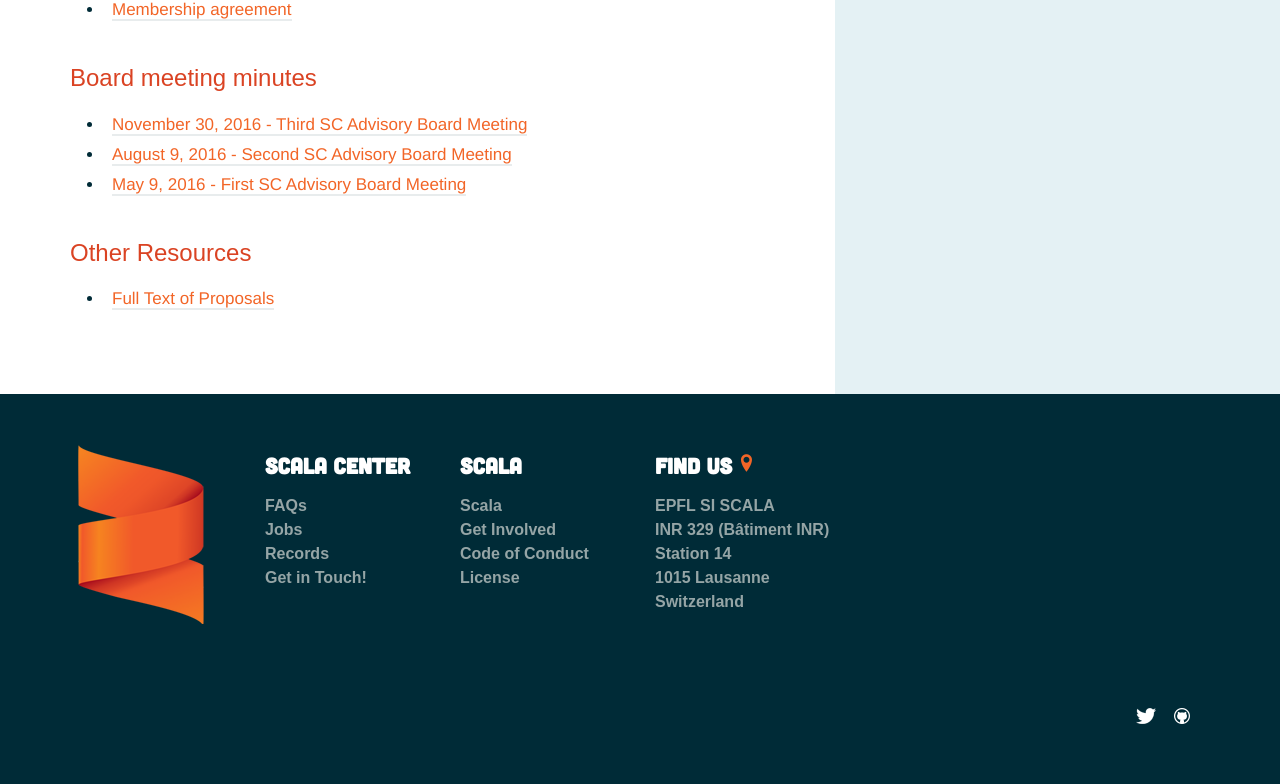
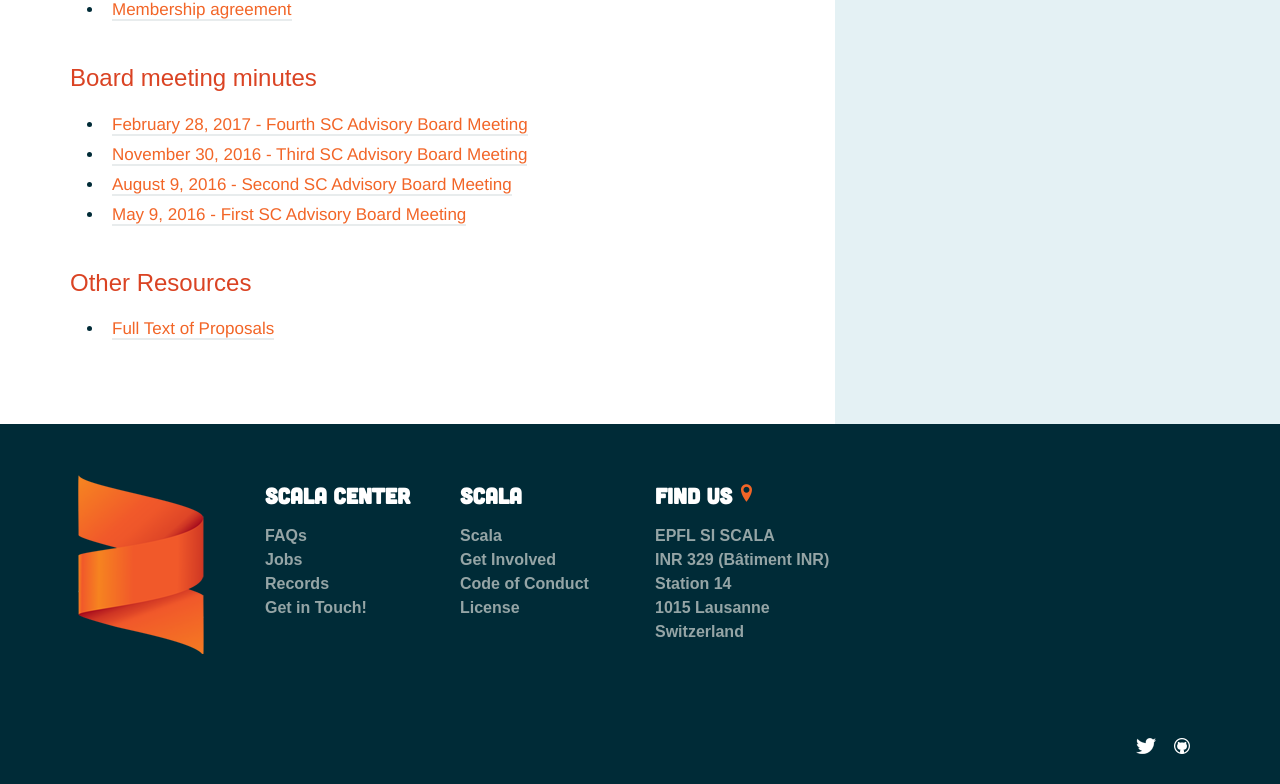
Before and after one commit to scala/scala.epfl.ch, a Jekyll site: the page built from records.md, in a window 1280 px wide, cut to the strip 260-1044 px from the top of the page. Built offline with Jekyll 4.4.1, drawn with Linux system fonts in a browser that asks for light colours; our own code applies the rules of GitHub Pages for plain Markdown files; before the commit the page ends 1014 px from its top, so only the background shows below that.

Commit message:
Link to new AB minutes

```diff
--- a/records.md
+++ b/records.md
@@ -9,6 +9,7 @@ layout: page
 
 ### Board meeting minutes
 
+- [February 28, 2017 - Fourth SC Advisory Board Meeting](/minutes/2017/02/28/february-28-2017.html)
 - [November 30, 2016 - Third SC Advisory Board Meeting](https://github.com/scalacenter/advisoryboard/blob/master/minutes/003-2016-q4.md)
 - [August 9, 2016 - Second SC Advisory Board Meeting](https://github.com/scalacenter/advisoryboard/blob/master/minutes/002-2016-q3.md)
 - [May 9, 2016 - First SC Advisory Board Meeting](/minutes/2016/06/06/may-9-2016.html)
```
